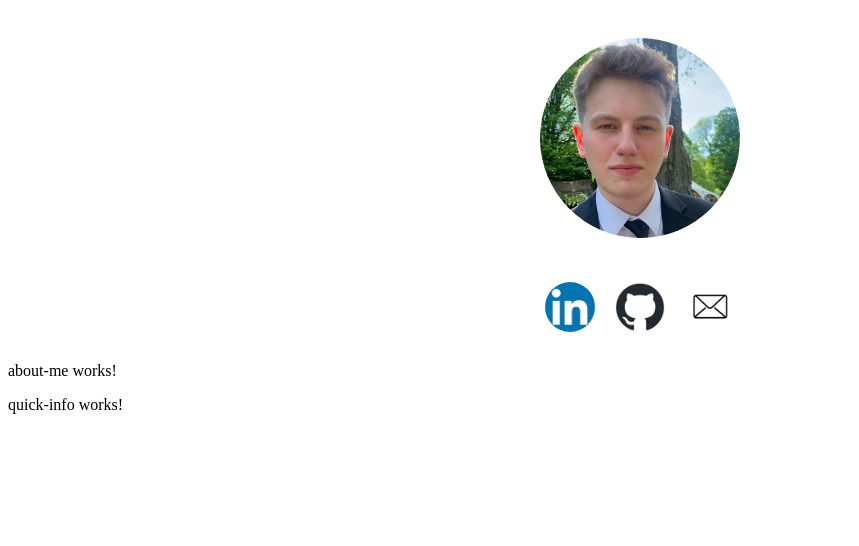
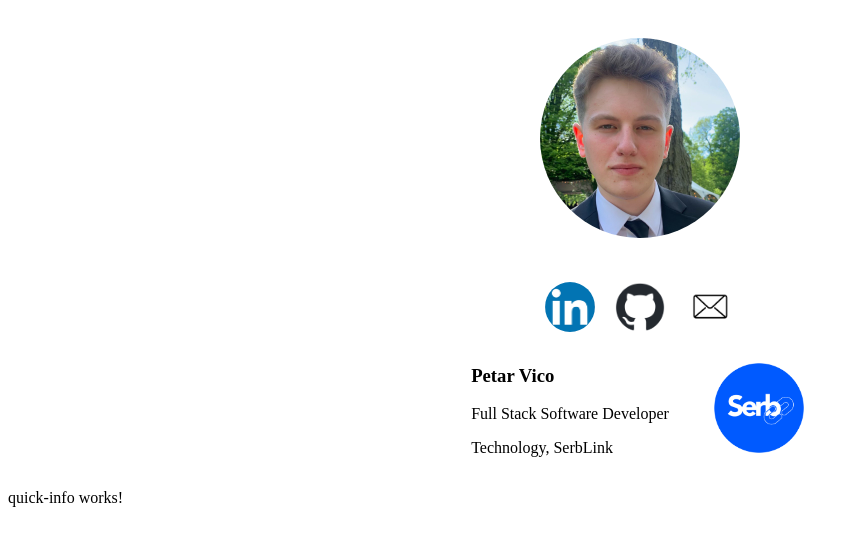
Before and after one commit to pvico12/digital-business-card, an Angular app: page / in a window 1280 px wide. Shown: the top 546 px of the page, without its empty margins (0-859 px from the left). Built offline with nearby package versions, Linux system fonts and the light colour scheme.

Commit message:
add about me component

```diff
--- a/src/app/about-me/about-me.component.html
+++ b/src/app/about-me/about-me.component.html
@@ -1 +1,10 @@
-<p>about-me works!</p>
+<div class="about-me-container">
+    <div class="user-info-container">
+        <h3>Petar Vico</h3>
+        <p>Full Stack Software Developer</p>
+        <p>Technology, SerbLink</p>
+    </div>
+    <div class="employment-logo">
+        <img src="../../assets/serblinkLogo.png" alt="SerbLink Logo">
+    </div>
+</div>
--- a/src/app/about-me/about-me.component.scss
+++ b/src/app/about-me/about-me.component.scss
@@ -0,0 +1,16 @@
+.about-me-container {
+    display: flex;
+    flex-direction: row;
+    justify-content: center;
+    align-items: center;
+}
+
+.about-me-container .user-info-container {
+    text-align: left;
+    margin-right: 20px;
+}
+
+.about-me-container .employment-logo img {
+    margin-left: 20px;
+    width: 100px;
+}
```
